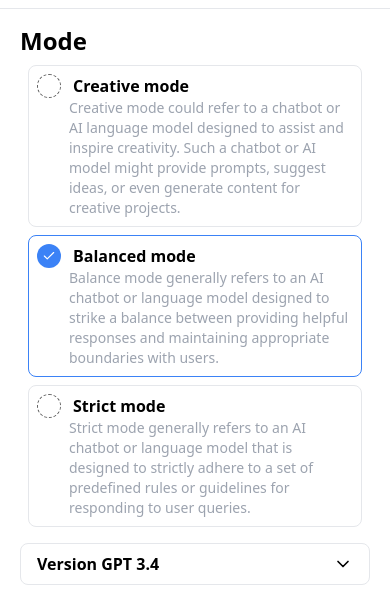
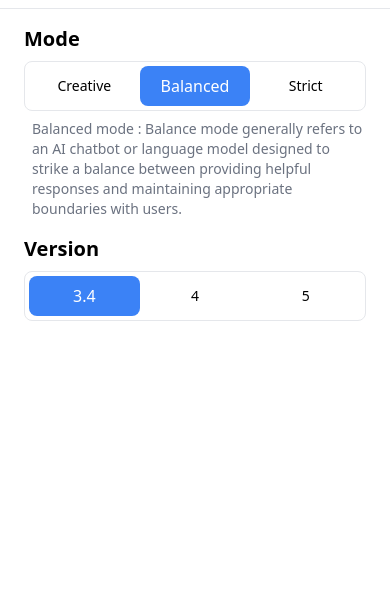
Before and after one commit to mahdibashirione/GPT, a Gatsby site: page /settings in a window 390 px wide. Shown: the part 61-651 px from the top of the page. Built offline with nearby package versions, Linux system fonts and the light colour scheme; Gatsby itself is replaced by a stand-in of ours.

Commit message:
add new components version/mode changer mini for settings mobile

```diff
--- /dev/null
+++ b/src/Components/ModeChangerMini.js
@@ -0,0 +1,62 @@
+import React, { useState } from "react";
+import useToast from "../hooks/useToast";
+
+const ModeChangerMini = () => {
+  const options = [
+    {
+      id: 1,
+      title: "Creative",
+      desc: "Creative mode could refer to a chatbot or AI language model designed to assist and inspire creativity. Such a chatbot or AI model might provide prompts, suggest ideas, or even generate content for creative projects.",
+    },
+    {
+      id: 2,
+      title: "Balanced",
+      desc: "Balance mode generally refers to an AI chatbot or language model designed to strike a balance between providing helpful responses and maintaining appropriate boundaries with users.",
+    },
+    {
+      id: 3,
+      title: "Strict",
+      desc: "Strict mode generally refers to an AI chatbot or language model that is designed to strictly adhere to a set of predefined rules or guidelines for responding to user queries.",
+    },
+  ];
+  const { toastSuccess } = useToast();
+  const [selectedMode, setSelectedMode] = useState("Balanced");
+
+  const handleCheangeMode = (titleMode) => {
+    if (selectedMode !== titleMode) {
+      setSelectedMode(titleMode);
+      toastSuccess(`cheange to ${titleMode}`);
+    }
+  };
+
+  return (
+    <article>
+      <h3 className="text-xl font-semibold">Mode</h3>
+      <div className="flex items-center p-1 border dark:border-gray-500 rounded-lg mt-2">
+        {options.map((mode) => {
+          return (
+            <button
+              className={`p-2 rounded-lg flex-1 ${
+                selectedMode === mode.title
+                  ? "bg-blue-500 text-white"
+                  : "text-sm"
+              }`}
+              onClick={(e) => handleCheangeMode(mode.title)}
+              key={mode.id}
+            >
+              {mode.title}
+            </button>
+          );
+        })}
+      </div>
+      <p className="text-sm text-gray-500 pl-2 mt-2">
+        {selectedMode} mode :{" "}
+        {options.map((mode) => {
+          if (mode.title === selectedMode) return mode.desc;
+        })}
+      </p>
+    </article>
+  );
+};
+
+export default ModeChangerMini;
--- a/src/Components/VersionChanger.js
+++ b/src/Components/VersionChanger.js
@@ -13,9 +13,11 @@ const VersionChanger = () => {
   const { toastSuccess } = useToast();
 
   const handleCheangeVersion = (version) => {
-    setSelectedVersion(version);
-    toastSuccess(`Version to ${version}`);
-    setIsOpen(false);
+    if (selectedVersion !== version) {
+      setSelectedVersion(version);
+      toastSuccess(`Version to ${version}`);
+      setIsOpen(false);
+    }
   };
 
   return (
--- /dev/null
+++ b/src/Components/VersionChangerMini.js
@@ -0,0 +1,44 @@
+import React, { useState } from "react";
+import useToast from "../hooks/useToast";
+
+const VersionChangerMini = () => {
+  const options = [
+    { id: 1, version: "3.4" },
+    { id: 2, version: "4" },
+    { id: 3, version: "5" },
+  ];
+  const [selectedVersion, setSelectedVersion] = useState("3.4");
+  const { toastSuccess } = useToast();
+
+  const handleCheangeVersion = (version) => {
+    if (selectedVersion !== version) {
+      setSelectedVersion(version);
+      toastSuccess(`Version to ${version}`);
+    }
+  };
+
+  return (
+    <article className="mt-4">
+      <h3 className="text-xl font-semibold">Version</h3>
+      <div className="flex items-center p-1 border dark:border-gray-500 rounded-lg mt-2">
+        {options.map((mode) => {
+          return (
+            <button
+              className={`p-2 rounded-lg flex-1 ${
+                selectedVersion === mode.version
+                  ? "bg-blue-500 text-white"
+                  : "text-sm"
+              }`}
+              onClick={(e) => handleCheangeVersion(mode.version)}
+              key={mode.id}
+            >
+              {mode.version}
+            </button>
+          );
+        })}
+      </div>
+    </article>
+  );
+};
+
+export default VersionChangerMini;
--- a/src/pages/settings/index.js
+++ b/src/pages/settings/index.js
@@ -1,20 +1,31 @@
-import React from "react";
+import React, { useEffect } from "react";
 import Navbar from "../../Components/Navbar";
 import Sidebar from "../../Components/Sidebar";
 import { Toaster } from "react-hot-toast";
-import ModeChanger from "../../Components/ModeChanger";
-import VersionChanger from "../../Components/VersionChanger";
+import ModeChangerMini from "../../Components/ModeChangerMini";
+import VersionChangerMini from "../../Components/VersionChangerMini";
+import { navigate } from "gatsby";
 
-const SettingsPage = () => {
+const SettingsPage = (props) => {
+  function handleBackToHome() {
+    window.innerWidth >= 1024 && navigate("/");
+  }
+
+  useEffect(() => {
+    window.innerWidth >= 1024 && navigate("/");
+    window.addEventListener("resize", handleBackToHome);
+    console.log(props);
+  }, []);
+
   return (
     <div className="dark:bg-zinc-900 dark:text-white h-screen w-screen grid overflow-hidden grid-rows-[69px_minmax(0,1fr)] grid-cols-[minmax(0,auto)_minmax(0,1fr)] max-w-[1600px] mx-auto">
       <Navbar />
       <Sidebar />
       <main className="lg:row-span-1 col-span-full lg:col-span-1 px-2 relative border-t dark:border-gray-500 min-w-[280px] xl:border-r">
         <section className="overflow-scroll h-full max-h-[100vh-69px] scrollbar-none pb-28">
-          <div className="mx-auto max-w-[350px] pt-4">
-            <ModeChanger />
-            <VersionChanger />
+          <div className="mx-auto max-w-[350px] pt-4 px-1">
+            <ModeChangerMini />
+            <VersionChangerMini />
           </div>
         </section>
       </main>
```
